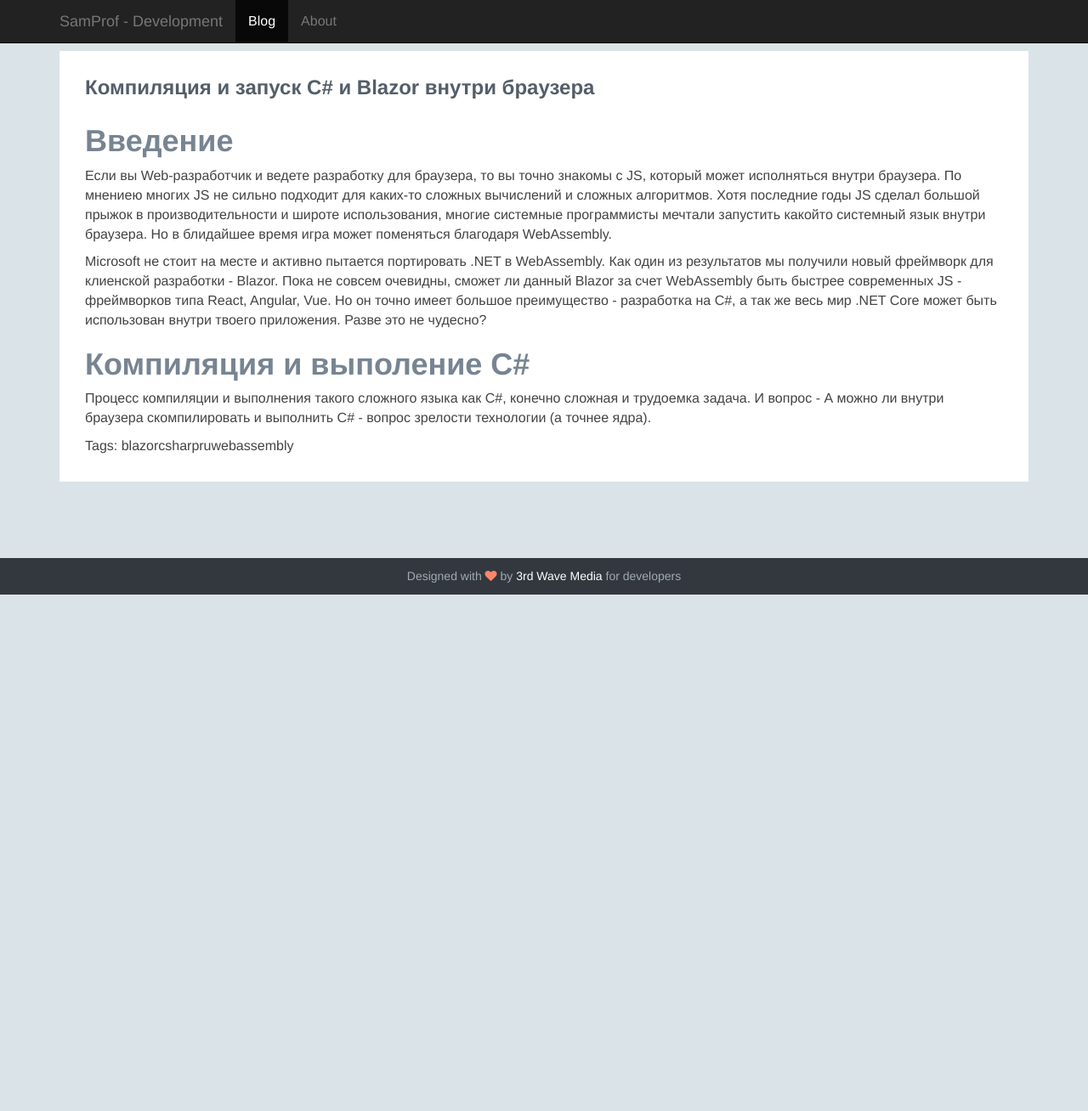
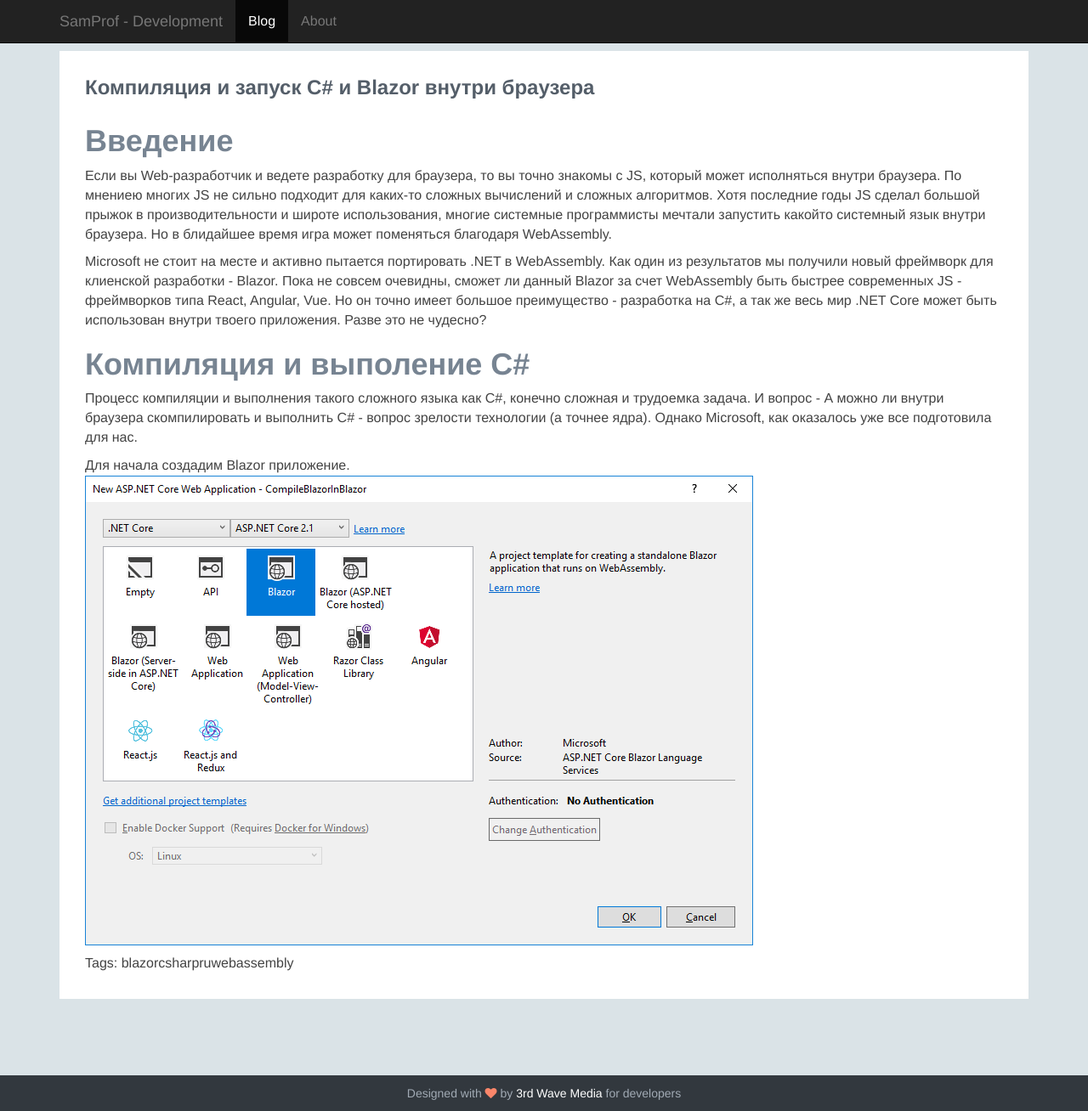
Before and after one commit to SamProf/www.samprof.com, a Jekyll site: the page built from _posts/2018-12-14-compile-csharp-and-blazor-inside-browser.md, in a window 1280 px wide and 1308 px high. Shown: the whole window at 85% size. Built offline with Jekyll 4.4.1, drawn with Linux system fonts in a browser that asks for light colours; comment, search, counter and statistics services are not loaded.

Commit message:
Update 2018-12-14-compile-csharp-and-blazor-inside-browser.md

```diff
--- a/_posts/2018-12-14-compile-csharp-and-blazor-inside-browser.md
+++ b/_posts/2018-12-14-compile-csharp-and-blazor-inside-browser.md
@@ -15,4 +15,7 @@
 Microsoft не стоит на месте и активно пытается портировать .NET в WebAssembly. Как один из результатов мы получили новый фреймворк для клиенской разработки - Blazor. Пока не совсем очевидны, сможет ли данный Blazor за счет WebAssembly быть быстрее современных JS - фреймворков типа React, Angular, Vue. Но он точно имеет большое преимущество - разработка на C#, а так же весь мир .NET Core может быть использован внутри твоего приложения. Разве это не чудесно?
 
 # Компиляция и выполение C#
-Процесс компиляции и выполнения такого сложного языка как C#, конечно сложная и трудоемка задача. И вопрос - А можно ли внутри браузера скомпилировать и выполнить С# - вопрос зрелости технологии (а точнее ядра).
+Процесс компиляции и выполнения такого сложного языка как C#, конечно сложная и трудоемка задача. И вопрос - А можно ли внутри браузера скомпилировать и выполнить С# - вопрос зрелости технологии (а точнее ядра). Однако Microsoft, как оказалось уже все подготовила для нас.
+
+Для начала создадим Blazor приложение.
+![Create Blazor Application](/images/2018-12-14.png)
```
